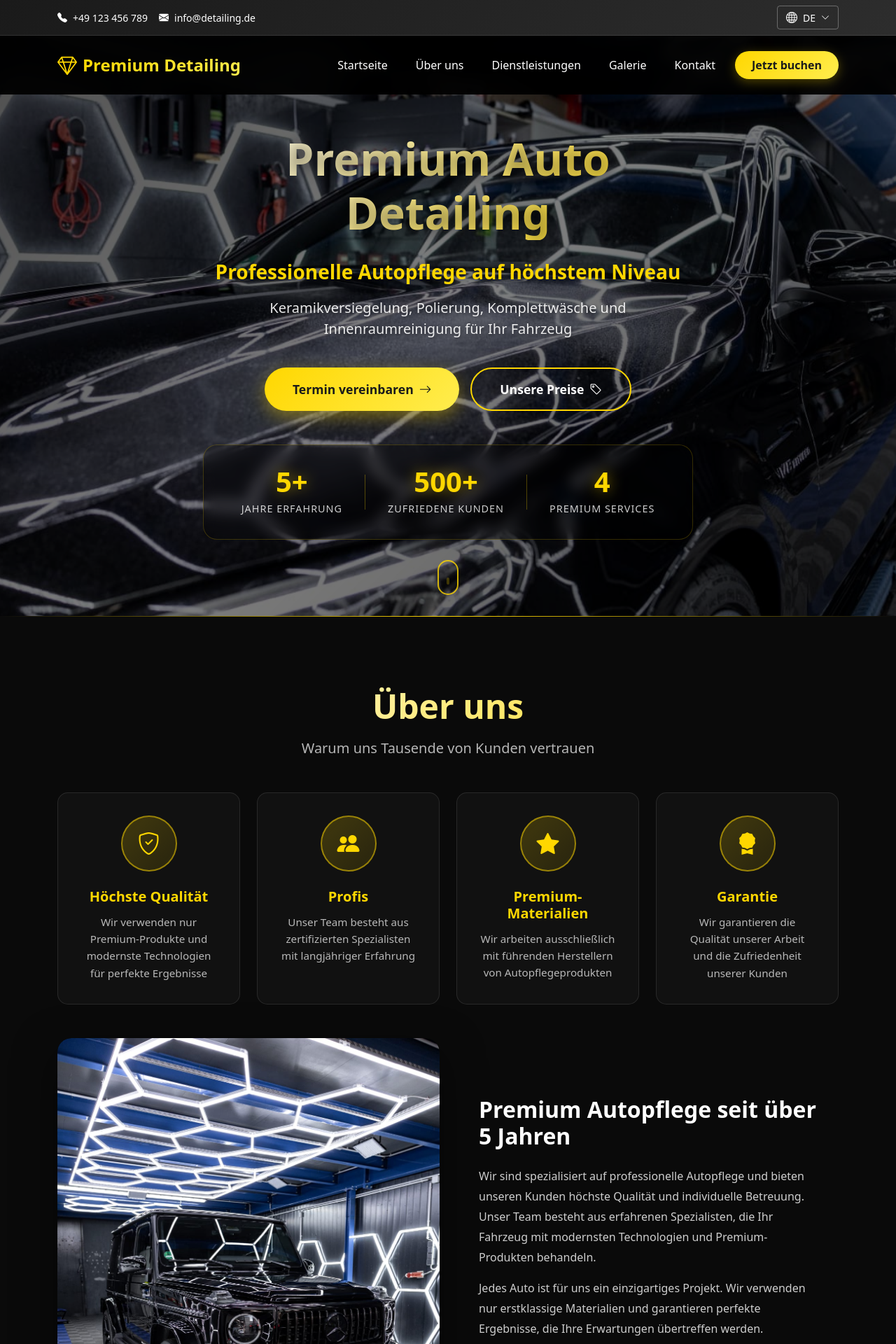
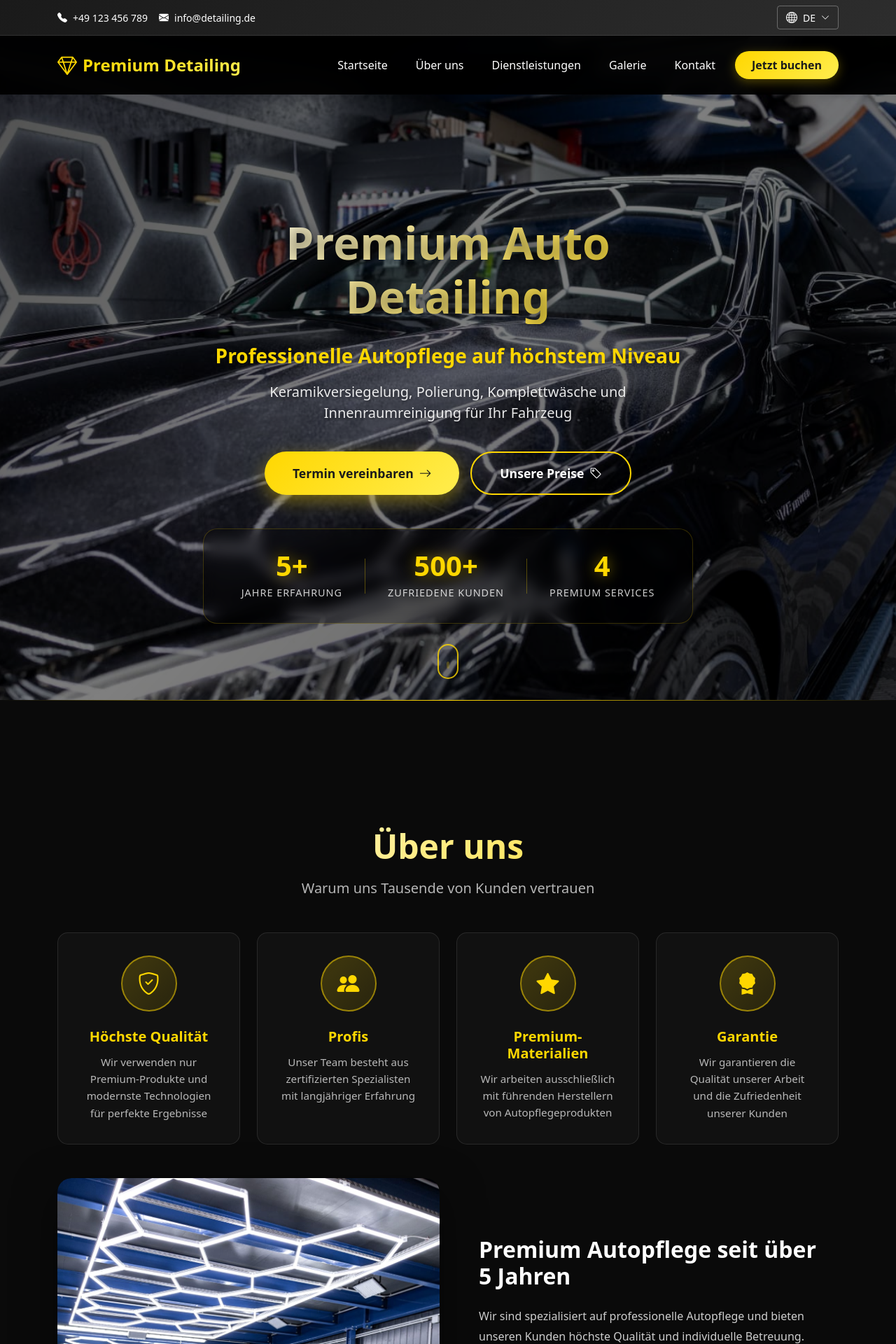
Before and after one commit to GoldenSpade/car-detailing, a Vue app: page / in a window 1280 px wide. Shown: the top 1920 px of the page at 70% size. Built offline with nearby package versions, Linux system fonts and the light colour scheme.

Commit message:
Fix scroll

```diff
--- a/src/components/AboutSection.vue
+++ b/src/components/AboutSection.vue
@@ -104,7 +104,7 @@ const aboutFeatures = computed(() => [
 
 <style scoped>
 .about-section {
-  padding: 100px 0;
+  padding: 180px 0 100px;
   background: #0a0a0a;
   position: relative;
   overflow: hidden;
--- a/src/components/ContactSection.vue
+++ b/src/components/ContactSection.vue
@@ -220,7 +220,7 @@ const handleSubmit = async () => {
 
 <style scoped>
 .contact-section {
-  padding: 100px 0;
+  padding: 180px 0 100px;
   background: linear-gradient(180deg, #0a0a0a 0%, #1a1a1a 100%);
   position: relative;
 }
--- a/src/components/GallerySection.vue
+++ b/src/components/GallerySection.vue
@@ -149,7 +149,7 @@ const previousImage = () => {
 
 <style scoped>
 .gallery-section {
-  padding: 100px 0;
+  padding: 180px 0 100px;
   background: #0a0a0a;
   position: relative;
 }
--- a/src/components/HeroSection.vue
+++ b/src/components/HeroSection.vue
@@ -119,7 +119,7 @@ onUnmounted(() => {
   overflow: hidden;
   display: flex;
   align-items: center;
-  margin-top: 0;
+  padding-top: 120px;
 }
 
 .hero-background {
--- a/src/components/ServicesSection.vue
+++ b/src/components/ServicesSection.vue
@@ -212,7 +212,7 @@ const services = computed(() => ({
 
 <style scoped>
 .services-section {
-  padding: 100px 0;
+  padding: 180px 0 100px;
   background: linear-gradient(180deg, #0a0a0a 0%, #1a1a1a 100%);
   position: relative;
 }
--- a/src/pages/PrivacyPage.vue
+++ b/src/pages/PrivacyPage.vue
@@ -86,7 +86,7 @@ const currentDate = computed(() => {
 }
 
 .legal-content {
-  padding: 150px 0 80px;
+  padding: 180px 0 80px;
   min-height: calc(100vh - 200px);
 }
 
--- a/src/pages/TermsPage.vue
+++ b/src/pages/TermsPage.vue
@@ -86,7 +86,7 @@ const currentDate = computed(() => {
 }
 
 .legal-content {
-  padding: 150px 0 80px;
+  padding: 180px 0 80px;
   min-height: calc(100vh - 200px);
 }
 
```
